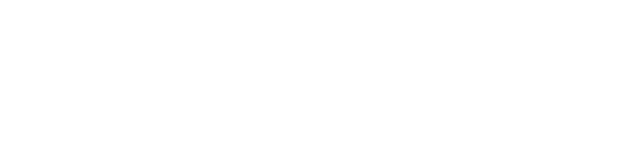
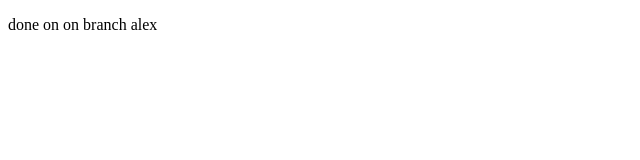
Before and after one commit to aklibaba/simplest_html, a plain HTML site: page knowledge.html in a window 1280 px wide. Shown: the whole page, without its empty margins (0-640 px from the left). Drawn offline with nearby package versions, Linux system fonts and the light colour scheme.

Commit message:
added <p> on branch alex

```diff
--- a/knowledge.html
+++ b/knowledge.html
@@ -6,7 +6,7 @@
     <link rel="stylesheet" href="style.css">
 </head>
 <body>
-
+<p>done on on branch alex</p>
 
 
 <script src="//cdn.jsdelivr.net/jquery/3.1.1/jquery.js"></script>
```
